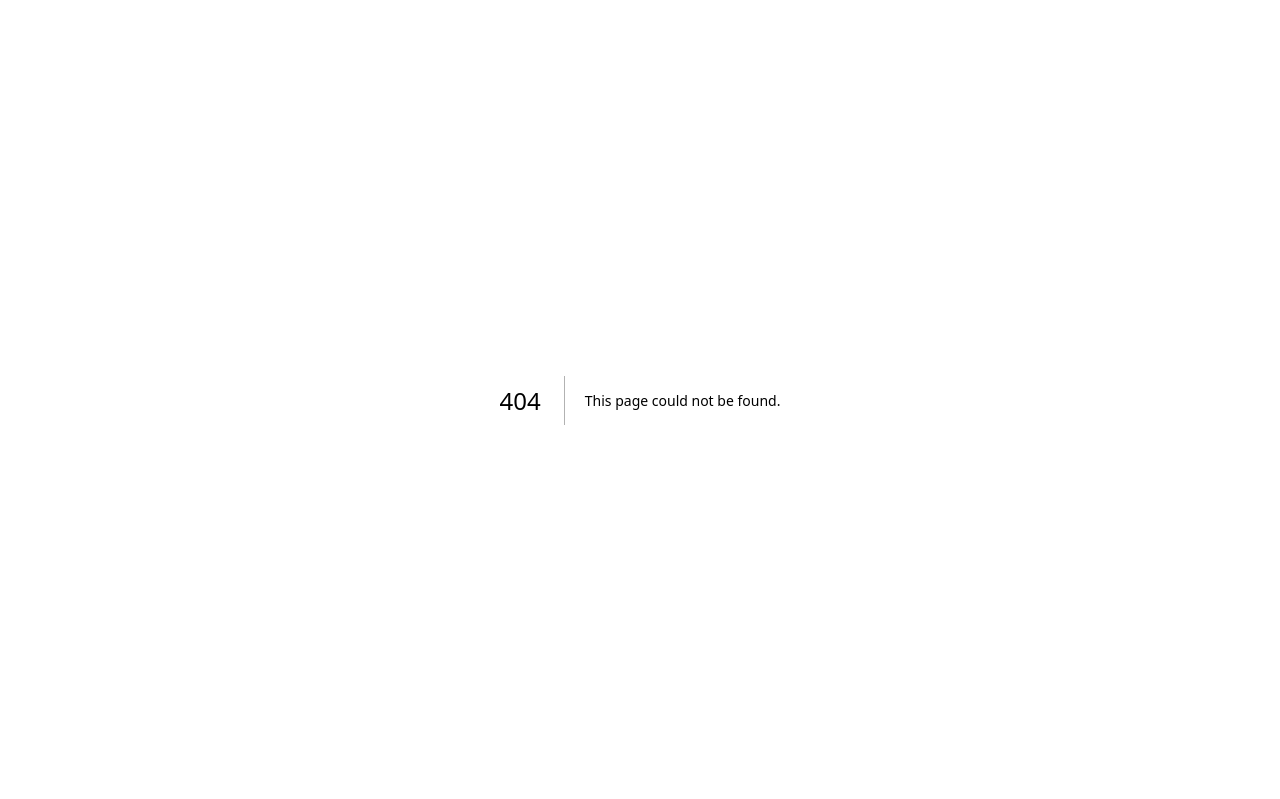
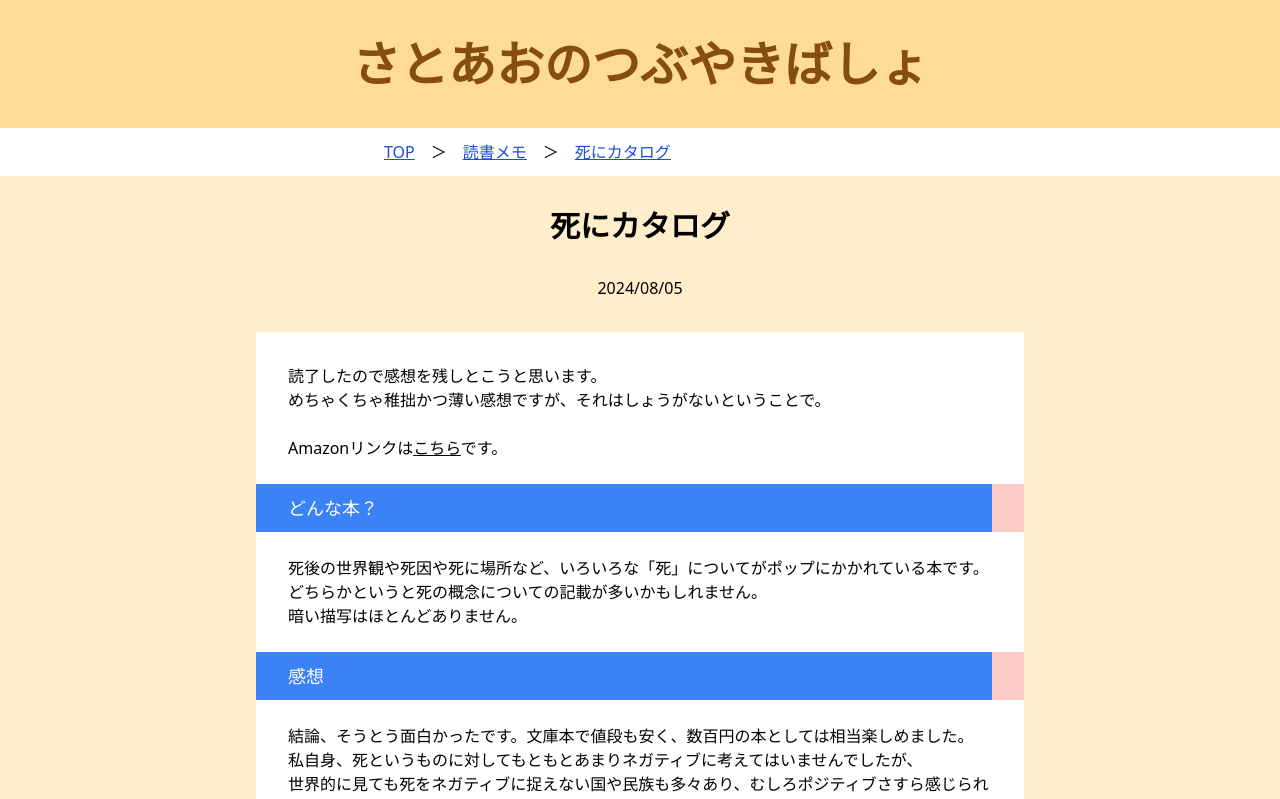
Before and after one commit to AoSato531/satoao-weblog, a Next.js app: page /reading/2 in a window 1280 px wide. Before the commit this address had no page. Shown: the top 799 px of the page. Built offline with nearby package versions, Linux system fonts and the light colour scheme.

Commit message:
記事追加

```diff
--- a/src/pages/index.tsx
+++ b/src/pages/index.tsx
@@ -23,7 +23,7 @@ export default function Page() {
           <Linkbox message="技術メモ" url="/tech" date="最終更新:2024/06/12"/>
           <Linkbox message="音楽" url="/music" date="最終更新:2024/06/23"/>
           <Linkbox message="ゲーム" url="/game" date="最終更新:2024/04/14"/>
-          <Linkbox message="読書メモ" url="/reading" date="最終更新:2024/05/06"/>
+          <Linkbox message="読書メモ" url="/reading" date="最終更新:2024/08/05"/>
           <Linkbox message="雑記" url="/other" date="最終更新:2024/06/21"/>
           <Linkbox message="つくったもの" url="/software" date="最終更新:2024/05/13"/>
         </div>
--- a/src/pages/reading/1.tsx
+++ b/src/pages/reading/1.tsx
@@ -11,7 +11,7 @@ const inter = Inter({ subsets: ["latin"] });
 export default function Page() {
   return (
     <BlogPage
-      title="リーダブルコード "
+      title="リーダブルコード"
       date="2024/05/06"
       category="読書メモ"
       blogNo="1"
--- /dev/null
+++ b/src/pages/reading/2.tsx
@@ -0,0 +1,40 @@
+import SectionBlock from "@/components/SectionBlock";
+import SubSectionBlock from "@/components/SubSectionBlock";
+import BlogPage from "@/components/BlogPage";
+import CodeBlock from "@/components/CodeBlock";
+import { Inter } from "next/font/google";
+import Image from 'next/image'
+import Link from "next/link";
+
+const inter = Inter({ subsets: ["latin"] });
+
+export default function Page() {
+  return (
+    <BlogPage
+      title="死にカタログ"
+      date="2024/08/05"
+      category="読書メモ"
+      blogNo="2"
+    >
+      読了したので感想を残しとこうと思います。<br/>
+      めちゃくちゃ稚拙かつ薄い感想ですが、それはしょうがないということで。<br/>
+      <br/>
+      Amazonリンクは<Link className="underline" target="_blank" href={"https://www.amazon.co.jp/死にカタログ-だいわ文庫-339-1-寄藤-文平/dp/4479306277/ref=sr_1_1?__mk_ja_JP=カタカナ&crid=2NSCGY3K6C7EA&dib=eyJ2IjoiMSJ9.O_bwrPP65TQxwwcNAzXrtku9wGdVwXgFUR52vaYYViQP78ydzmmhk5HPbjxRUXVMppptT-k612b8s4-oPN1JooLCuIVEDulEe2ZcUdVjIs1h8uq3yMDCIp1q-LGnjmxFuknrQrbztjI7Q5z_Qlh0qMBuPvRSnEPSasrGh9FfEdSW3p8gs0ACXNKdiRmiWdxEcpG2TwV4K7m56-RjS02dqIQIlHDyRZAcc9OwRioPy-tYZPFD4QKoMfajfG7G1Vk2HRNESprzcvVIkE2gkm9AYR1fy1lPp0xZJh_k2l17GXs.jvdNtls7dxYuGVoGw48KWtRiTulWhRnKf15bA4OaNUk&dib_tag=se&keywords=死にカタログ&qid=1722863954&sprefix=死にカタログ%2Caps%2C137&sr=8-1"}>こちら</Link>です。<br/>
+      <br/>
+      <SectionBlock sectionText="どんな本？" />
+      死後の世界観や死因や死に場所など、いろいろな「死」についてがポップにかかれている本です。<br/>
+      どちらかというと死の概念についての記載が多いかもしれません。<br/>
+      暗い描写はほとんどありません。<br/>
+      <br/>
+      <SectionBlock sectionText="感想" />
+      結論、そうとう面白かったです。文庫本で値段も安く、数百円の本としては相当楽しめました。
+      <br/>
+      私自身、死というものに対してもともとあまりネガティブに考えてはいませんでしたが、<br/>
+      世界的に見ても死をネガティブに捉えない国や民族も多々あり、むしろポジティブさすら感じられました。<br/>
+      <br/>
+      死に対する価値観が変わったというか、より強固になったというか、そんな感覚を覚えました。<br/>
+      <br/>
+      挿絵に添えてある手書き文字が少々読みづらかったのが数少ないイマイチだと思ったポイントです。<br/>
+    </BlogPage>
+  );
+}
--- a/src/pages/reading/index.tsx
+++ b/src/pages/reading/index.tsx
@@ -26,6 +26,7 @@ export default function Page() {
         </CategoryBlock>
         <div className="grid grid-cols-1 lg:grid-cols-2">
           <Linkbox message="リーダブルコード" url="/reading/1" date="2024/05/06" />
+          <Linkbox message="死にカタログ" url="/reading/2" date="2024/08/05" />
         </div>
         <BackPage/>
       </ContentBlock>
```
